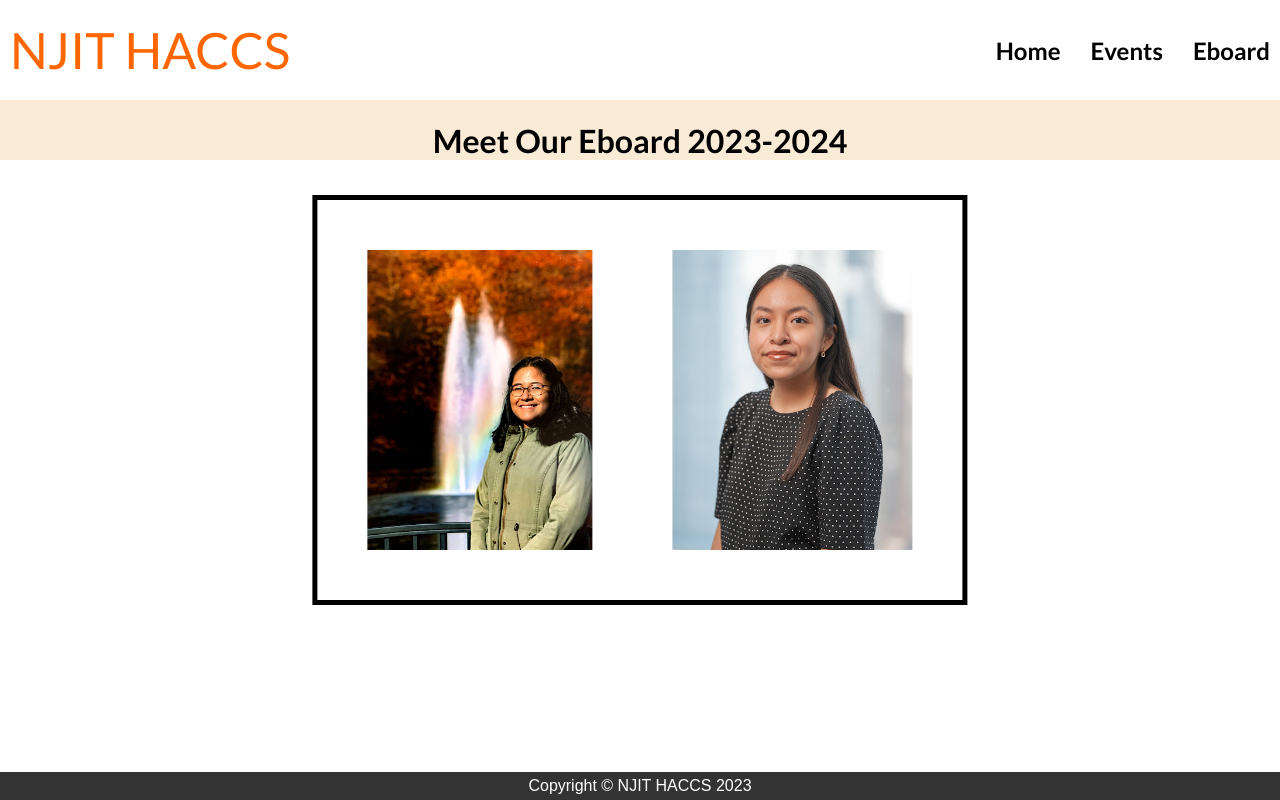
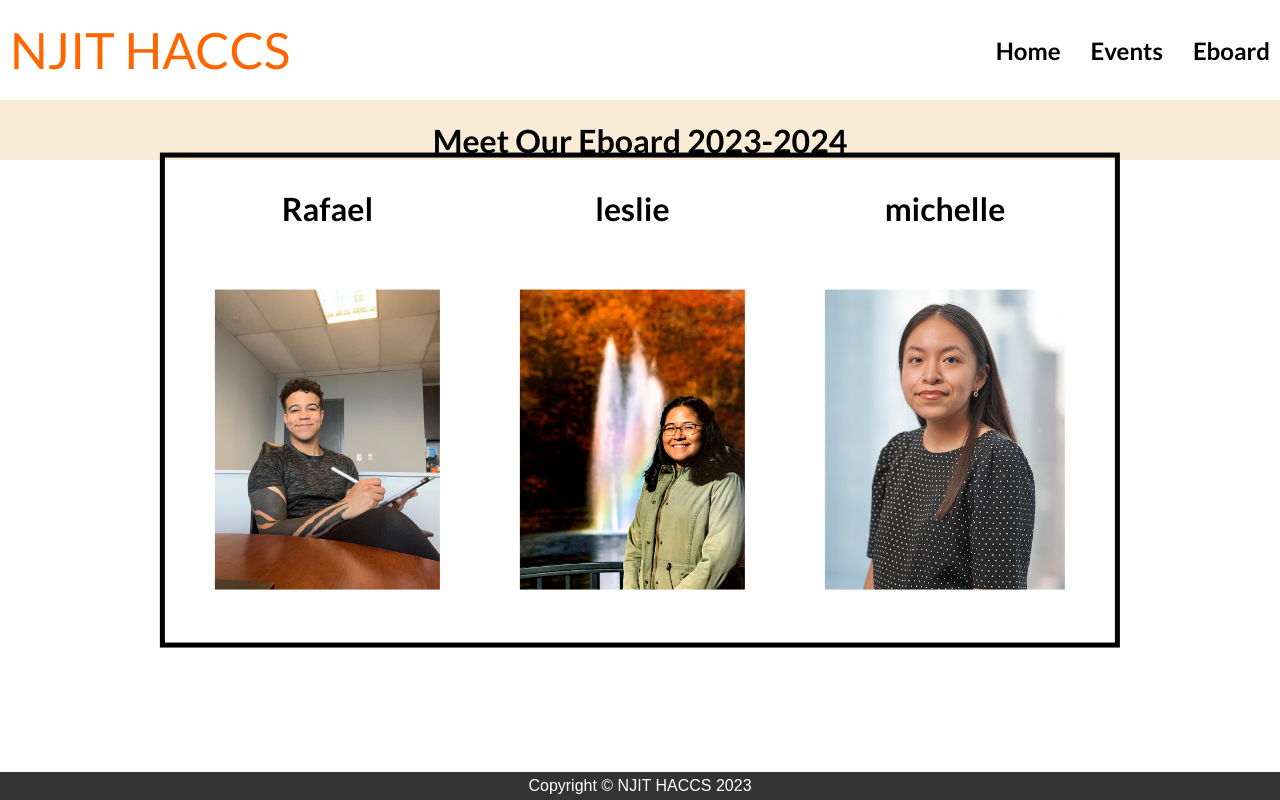
Before and after one commit to imnotrafa/HaccsWebsite_demo, a React (Create React App) app: page /eboard in a window 1280 px wide. Built offline with nearby package versions, Linux system fonts and the light colour scheme.

Commit message:
Dynamically added names to images and links

```diff
--- a/src/Pages/Eboard.js
+++ b/src/Pages/Eboard.js
@@ -5,20 +5,39 @@ import eboard from "./eboard_style.module.css";
 
 // This function gets all values from the folder
 const images = require.context("../Eboard-Photos", true);
+// what does the .keys().map() do?
+const imageList = images.keys().map((image) => {
+  const img_url =images(image)
+  //Just get the names of each image added
+  const img_name = image.split('/').pop().replace(/\.jpg$/,'');
+  return {url:img_url,name: img_name};
+});
 
-// what does the .keys().map() do?
-const imageList = images.keys().map((image) => images(image));
+const linkedins_and_names = {
+  "Rafael":{
+  Position:"Publics Relations",
+  Linkedin: "https://www.linkedin.com/in/rafael--abreu/",
+},
+  "Michelle":{
+  FirstName:"President",
+  Linkedin: "https://www.linkedin.com/in/michelleabautista/"
+},
+}
 const Eboard = () => {
   return (
     <>
       <h1>Meet Our Eboard 2023-2024</h1>
       <div className={eboard.container}>
-        {imageList.map((image, index) => (
-          <img src={image} className={eboard.main_img} alt="pic"></img>
-        ))}
+          {imageList.map((image, index) => (
+            <div key={index}>
+              <h1>{image.name}</h1>
+
+              <a href={linkedins_and_names[image.name]}><img src={image.url} className={eboard.main_img} alt="pic"></img></a>
+            </div>
+          ))}
       </div>
     </>
   );
 };
-//Make a function that style each photo of the page
+//make sure that links are adding dynamically to each image based on the names
 export default Eboard;
--- a/src/Pages/eboard_style.module.css
+++ b/src/Pages/eboard_style.module.css
@@ -3,7 +3,7 @@
     height: 300px;
     padding: 20px 20px;
     margin: 20px 20px;
-
+    border-image: auto;
 }
 
 .container{
```
Also changed, not shown: src/Eboard-Photos/Rafael.jpg (added), 1 other file (tests, documents, lock files or other folders).
